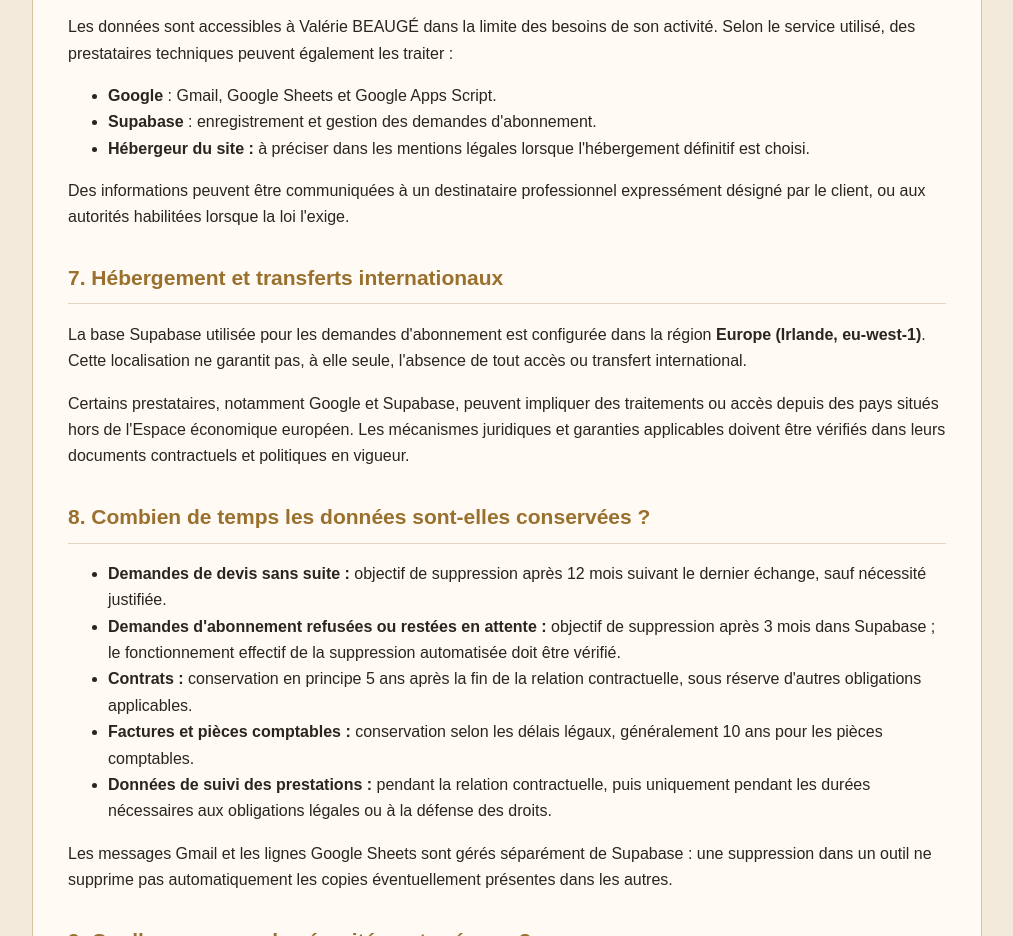
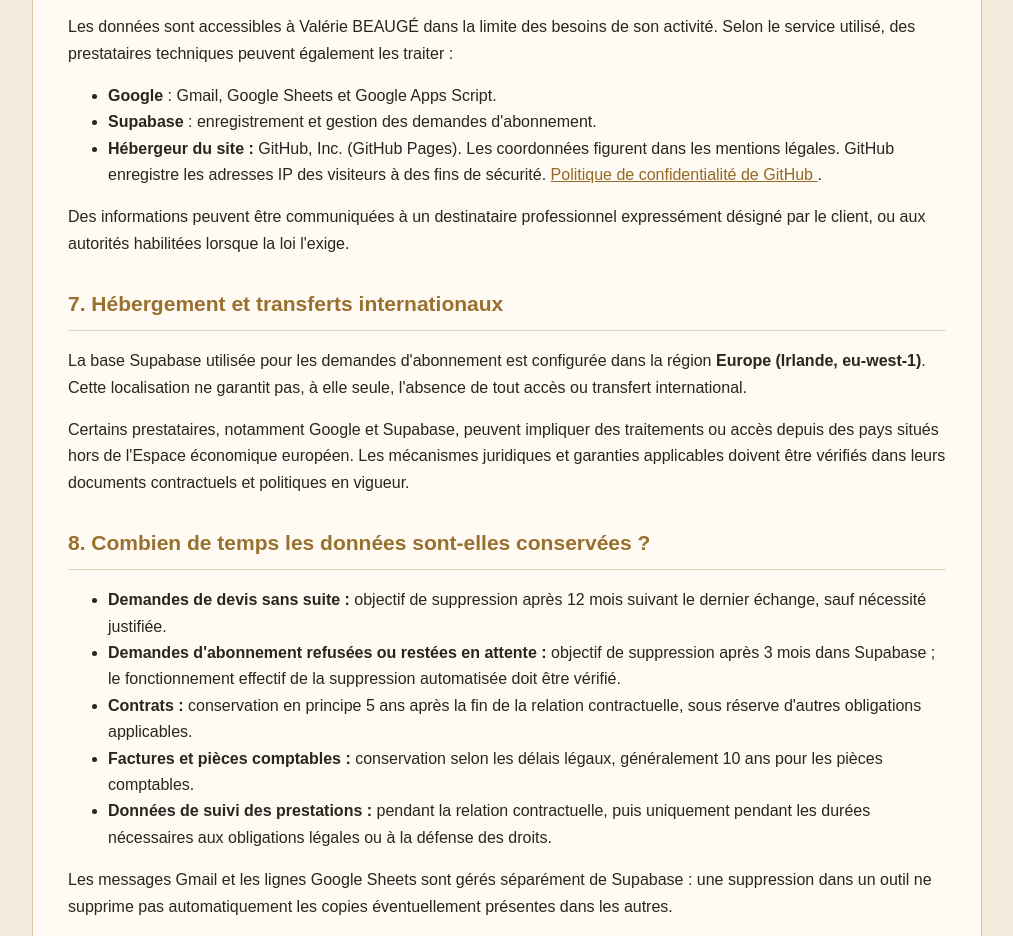
Before and after one commit to vb-assistance-administrative/vb-site, a plain HTML site: page rgpd.html in a window 1280 px wide. Shown: the part 2120-3056 px from the top of the page, without its empty margins (133-1146 px from the left). Drawn offline with Linux system fonts and the light colour scheme.

Commit message:
Mise à jour RGPD - Hébergeur.

```diff
--- a/rgpd.html
+++ b/rgpd.html
@@ -141,7 +141,16 @@
   <ul>
     <li><strong>Google</strong> : Gmail, Google Sheets et Google Apps Script.</li>
     <li><strong>Supabase</strong> : enregistrement et gestion des demandes d'abonnement.</li>
-    <li><strong>Hébergeur du site :</strong> à préciser dans les mentions légales lorsque l'hébergement définitif est choisi.</li>
+   <li>
+    <strong>Hébergeur du site :</strong>
+    GitHub, Inc. (GitHub Pages).
+    Les coordonnées figurent dans les mentions légales.
+    GitHub enregistre les adresses IP des visiteurs
+    à des fins de sécurité.
+    <a href="https://docs.github.com/fr/site-policy/privacy-policies/github-general-privacy-statement">
+        Politique de confidentialité de GitHub
+    </a>.
+</li>
   </ul>
   <p>Des informations peuvent être communiquées à un destinataire professionnel expressément désigné par le client, ou aux autorités habilitées lorsque la loi l'exige.</p>
 
```
